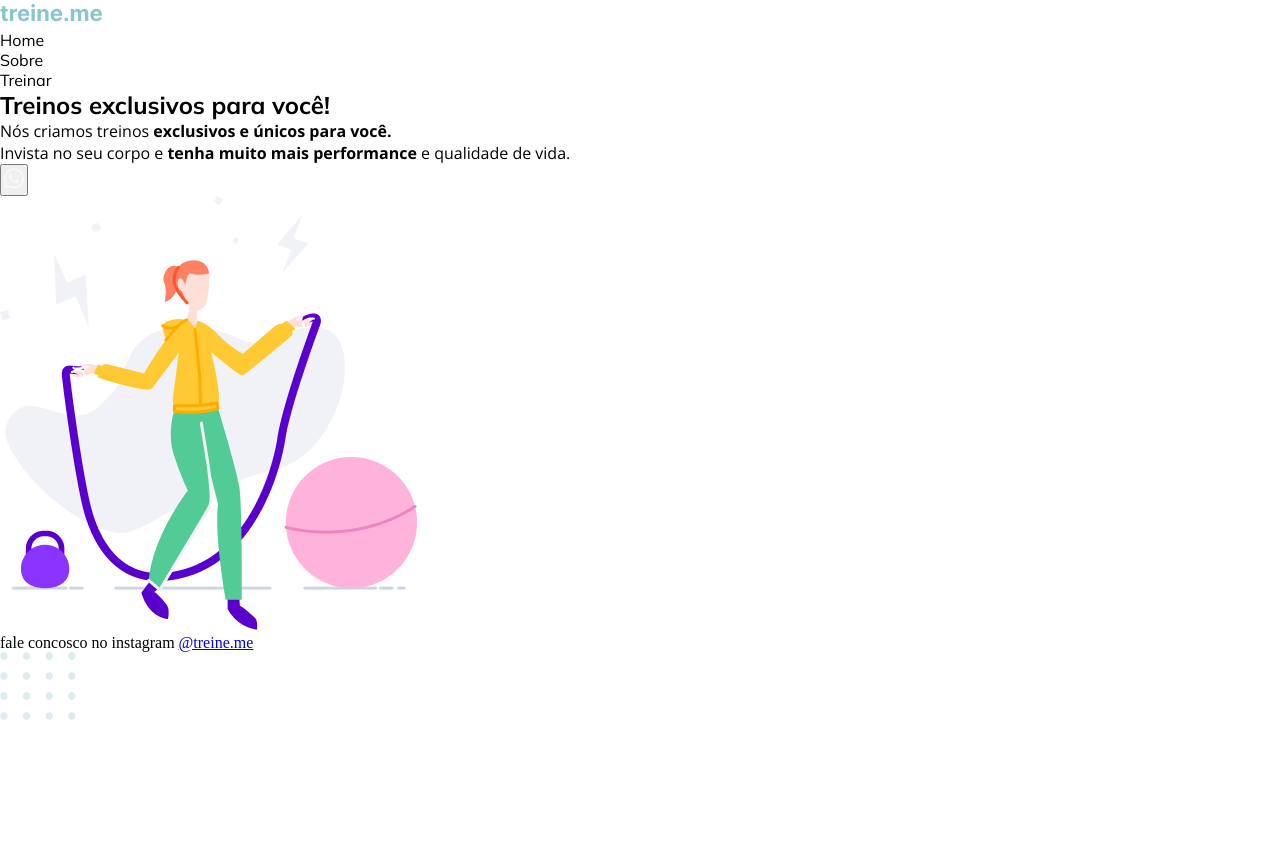
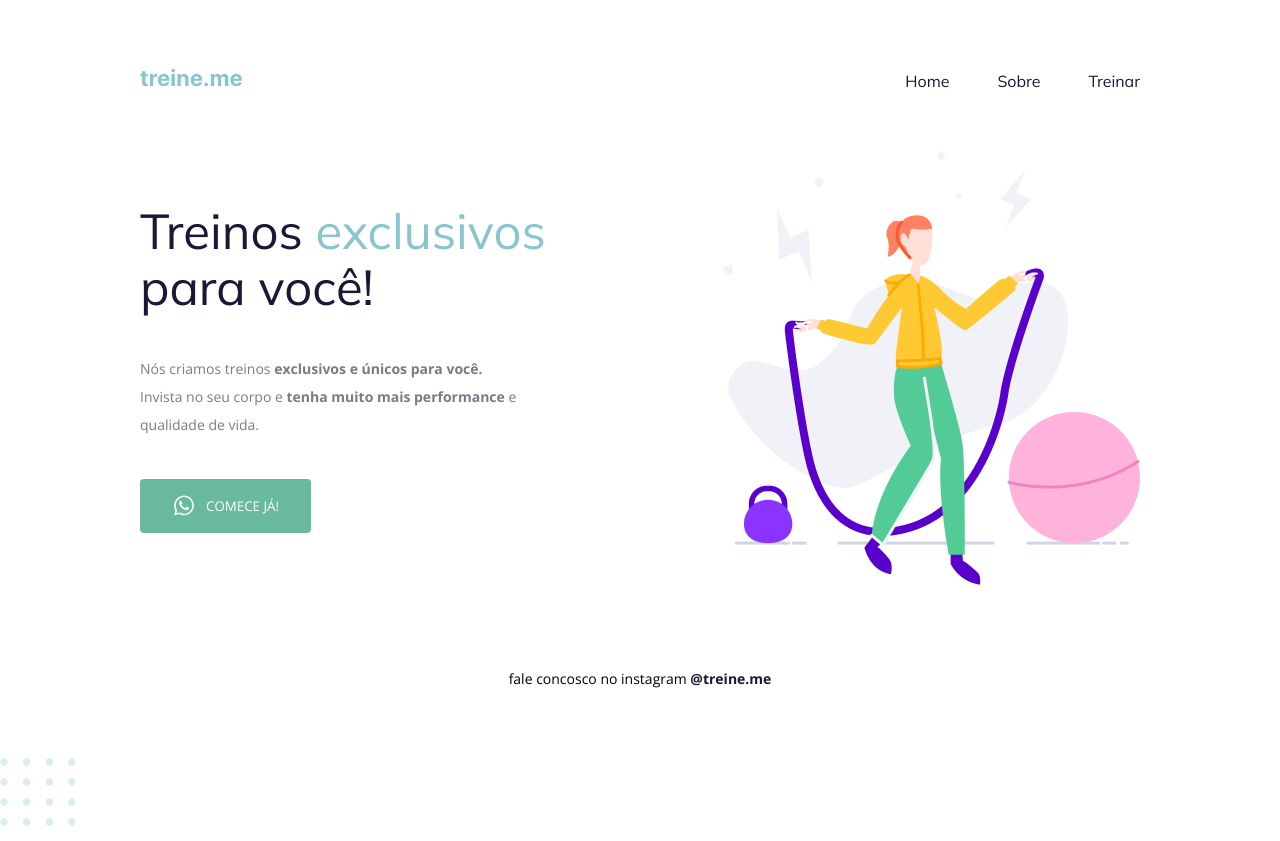
Before and after one commit to lucasfagundesf/projeto-02, a plain HTML site: page index.html in a window 1280 px wide. Before the commit the page ends 800 px from the top, so only its background shows below. Drawn offline with nearby package versions, Linux system fonts and the light colour scheme.

Commit message:
terminando o projeto

```diff
--- a/index.html
+++ b/index.html
@@ -7,27 +7,31 @@
     <link rel="stylesheet" href="style.css">
 </head>
 <body>
-    <div  id="page">
-        <header>
-           <img src="images/logo.svg" alt="Logo Treine.me">
-           <nav>
+    <div  class="page">
+
+        <nav>
+            <a href="#">
+                <img src="images/logo.svg" alt="Logo Treine.me">
+            </a>
             <ul>
-                <li>Home</li>
-                <li>Sobre</li>
-                <li>Treinar</li>
+                <li><a href="#">Home</a></li>
+                <li><a href="#">Sobre</a></li>
+                <li><a href="#">Treinar</a></li>
             </ul>
-           </nav>
-        </header>
+        </nav>
+
         <main>
             <section class="text">
-                <h1>Treinos exclusivos para você!</h1>
+                <h1>Treinos <span>exclusivos</span> para você!</h1>
 
                 <p>Nós criamos treinos <strong>exclusivos e únicos para você.</strong> <br>
                 Invista no seu corpo e <strong>tenha muito mais performance</strong> e qualidade de vida.</p>
 
                 <button>
                     <img src="images/whats.svg" alt="Icone do Whatsapp">
+                    Comece já!
                 </button>
+
 
             </section>
 
--- a/style.css
+++ b/style.css
@@ -4,12 +4,85 @@
     margin: 0;
     padding: 0;
 }
+
 .page{
-
+    width: 1000px;
+    margin: 65px auto ;
 }
-h1,li {
+body{
+    font-family: 'Open Sans', sans-serif;
+}
+nav{
+    display: flex;
+    justify-content: space-between;
+    align-items: center;
+    margin-bottom: 55px ;
+}
+ul{
+    display: flex;
+    justify-content: space-between;
+    list-style: none;
+    gap: 48px;
+}
+a{
+    text-decoration: none;
+    color: #1F1534;
+}
+ nav a:hover{
+    font-weight: bold;
+}
+h1,ul {
     font-family: 'Mulish', sans-serif;;
 }
+main{
+    display: flex;
+    align-items: center;
+    justify-content: space-between;
+}
+h1{
+    font-size: 49px;
+    line-height: 56px;
+    font-weight: normal;
+    width: 490px;
+    color: #1F1534;
+}
+h1 span{
+    color: #89C5CC;
+}
+
 p{
+    font-size: 14px;
+    line-height: 28px;
+    color: #7D7987;
+    margin: 40px 0 ;
+    width: 438px;
+}
+button{
+    display: flex;
+    align-items: center;
+    justify-content: center;
+    gap: 10px;
+
+    text-transform: uppercase;
     font-family: 'Open Sans', sans-serif;
+    color: white;
+
+    border: none;
+    border-radius: 4px;
+    background-color: #69B99D;
+    padding: 14px 32px 15px;
+
+    cursor: pointer;
 }
+button:hover{
+    background-color: #579781;
+}
+footer{
+    font-size: 14px;
+    line-height: 28px;
+    text-align: center;
+    margin-top: 80px;
+}
+footer a {
+    font-weight: bold;
+}
```
